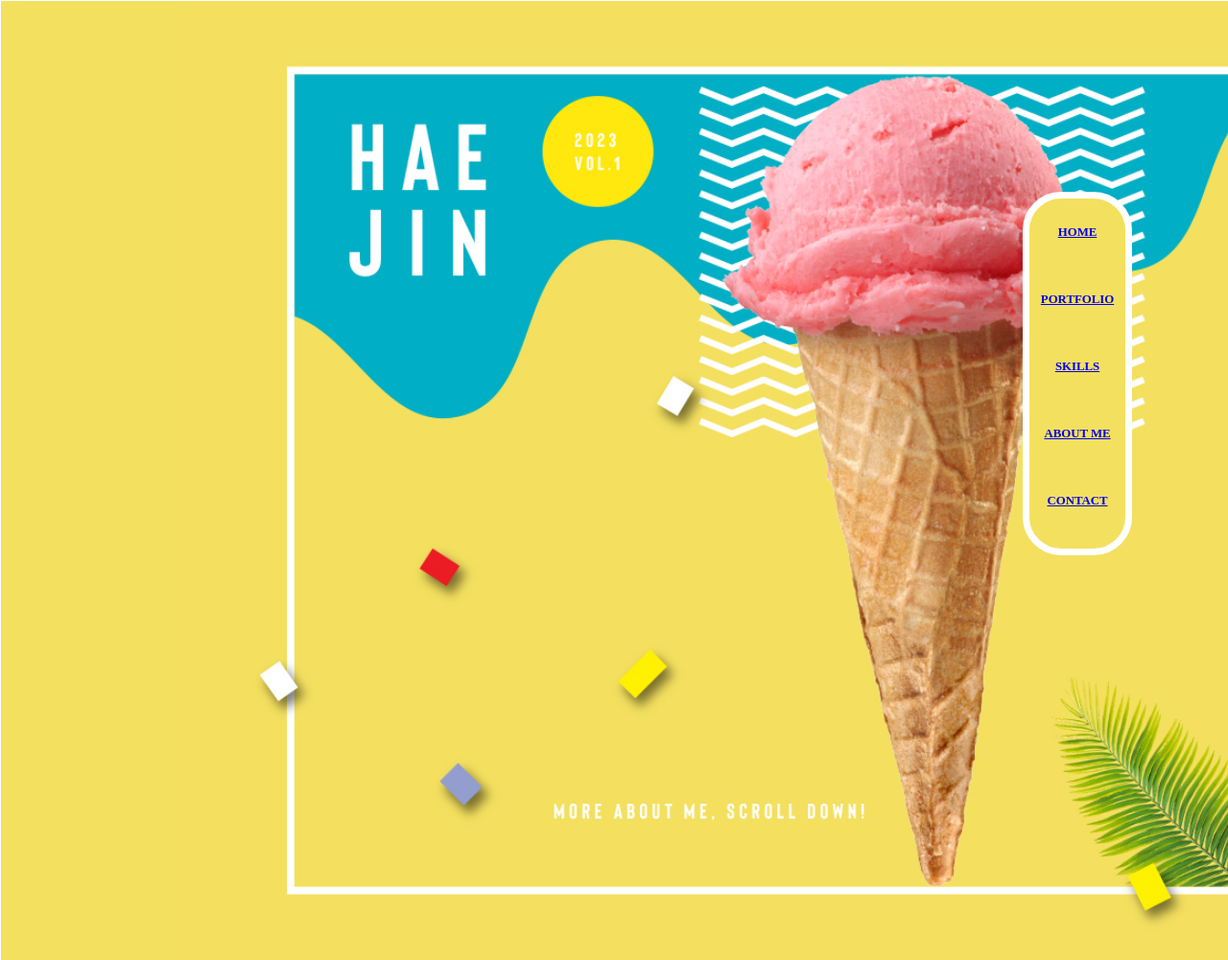
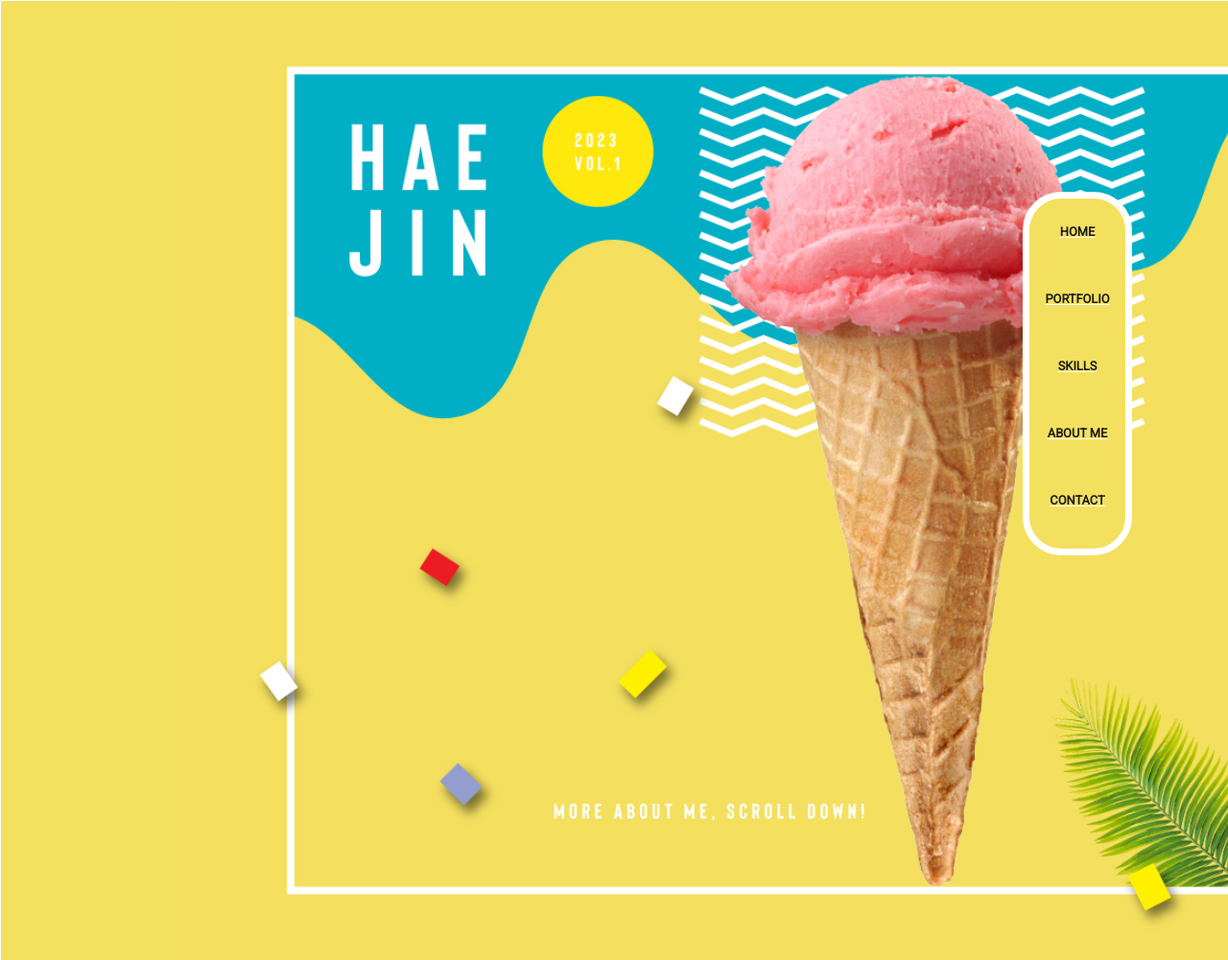
Before and after one commit to jinnyka/test, a plain HTML site: page index.html in a window 1280 px wide. Shown: the top 1001 px of the page at 96% size. Drawn offline with Linux system fonts and the light colour scheme.

Commit message:
Update index.html

```diff
--- a/index.html
+++ b/index.html
@@ -4,13 +4,14 @@
 <head>
     <meta charset="UTF-8" />
     <title>title</title>
+    <link href="https://fonts.googleapis.com/css2?family=Roboto&amp;display=swap" rel="stylesheet">
     <style>
         * {font-size: 1.0em; font-weight: bold; text-align: center;
         margin:0; padding:0;
     scroll-behavior: smooth;}
 
 
-    * {cursor: url('i.cur'), auto;}
+    * {cursor: url('i.cur'), auto; font-family: 'Roboto', sans-serif;}
 
 body {background-color:#F4E05F;}
 #wrap   {width:1400px; height:850px; margin:auto;}
@@ -70,6 +71,14 @@ line-height: 70px;
 z-index:1;}
 
 div:nth-child(1) {border-radius:40px 40px 40px 40px;}
+
+#float a {
+color: #1b1b1b;
+display: inline-block;
+width: 100%
+text-decoration-style; wavy;
+text-decoration-color: #fff;
+}
 
 input {display: none;}
 
```
